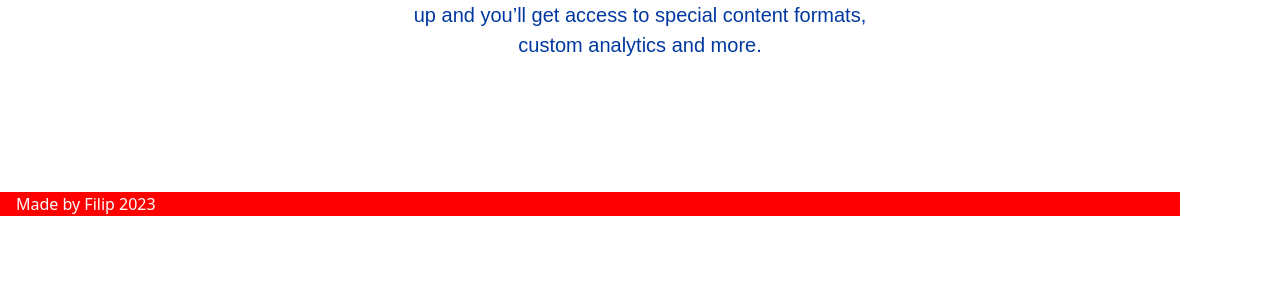
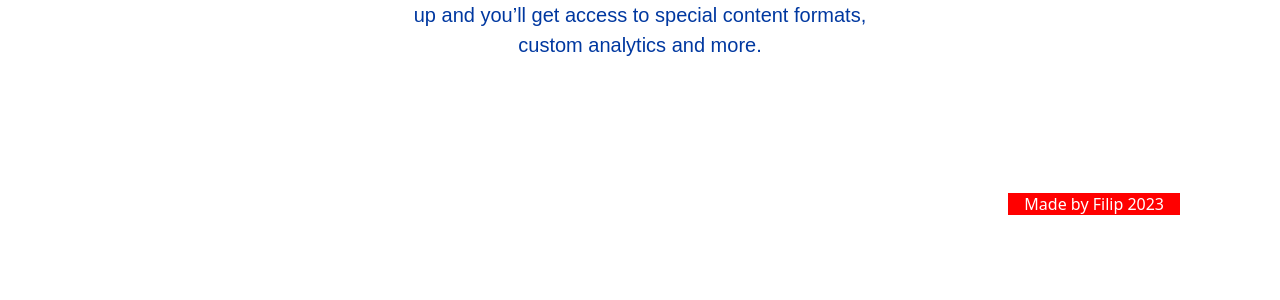
Before and after one commit to filipljung/pinterest-clone-django, a Django app: page /business/ in a window 1280 px wide. Shown: the part 391-691 px from the top of the page. Run offline with Django 4.2, Linux system fonts and the light colour scheme.

Commit message:
Update business.html

```diff
--- a/pinterest/templates/business.html
+++ b/pinterest/templates/business.html
@@ -33,6 +33,10 @@
             </p>
         </div>
     </div>
-    <p style="color: white; background-color: red; padding: 0 16px; margin-right: 100px">Made by Filip 2023</p>
+    <p style="margin-right: 100px; text-align: right;">
+        <span style="color: white; background-color: red; padding: 0 16px; ">
+            Made by Filip 2023
+        </span>
+    </p>
 </body>
 </html>
```
